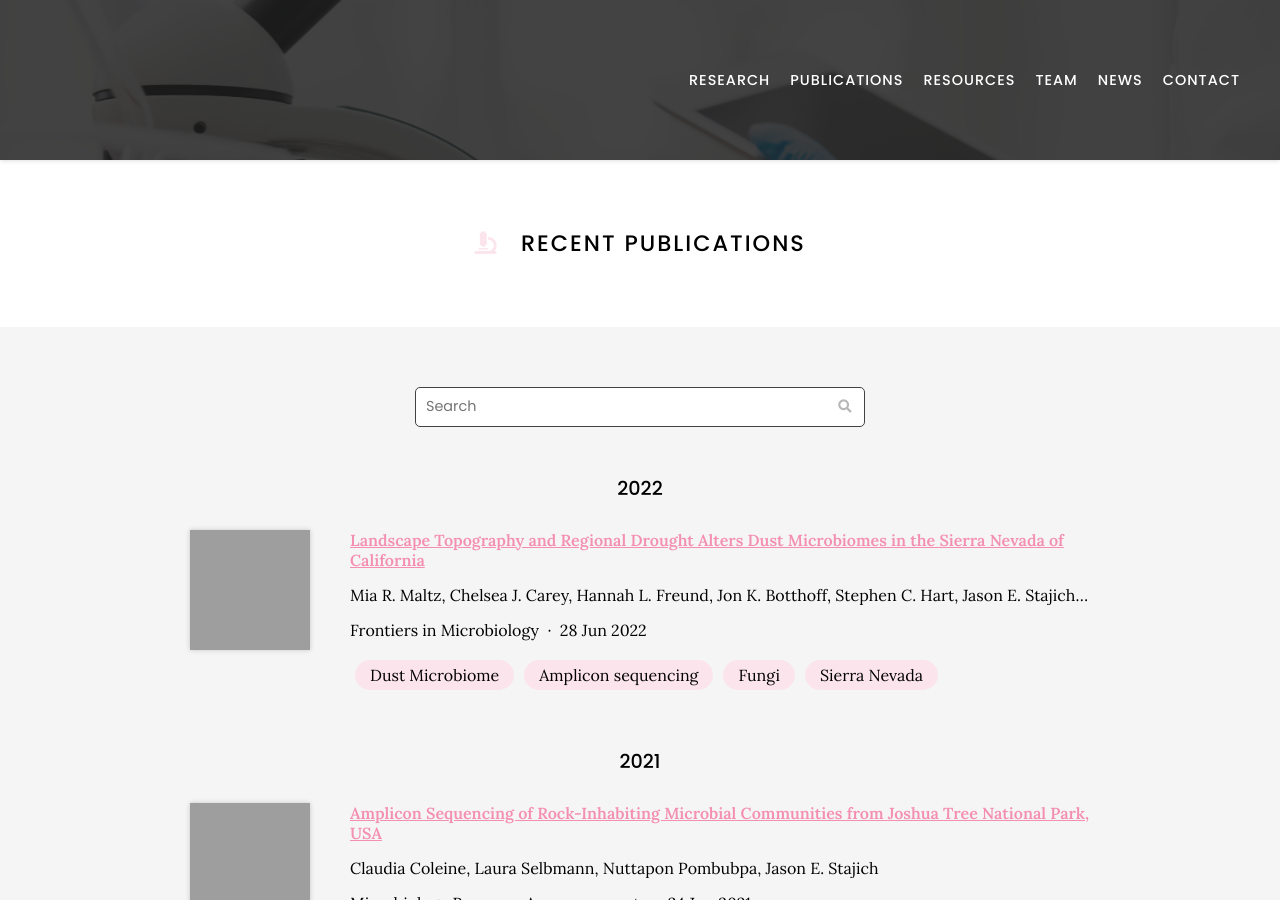
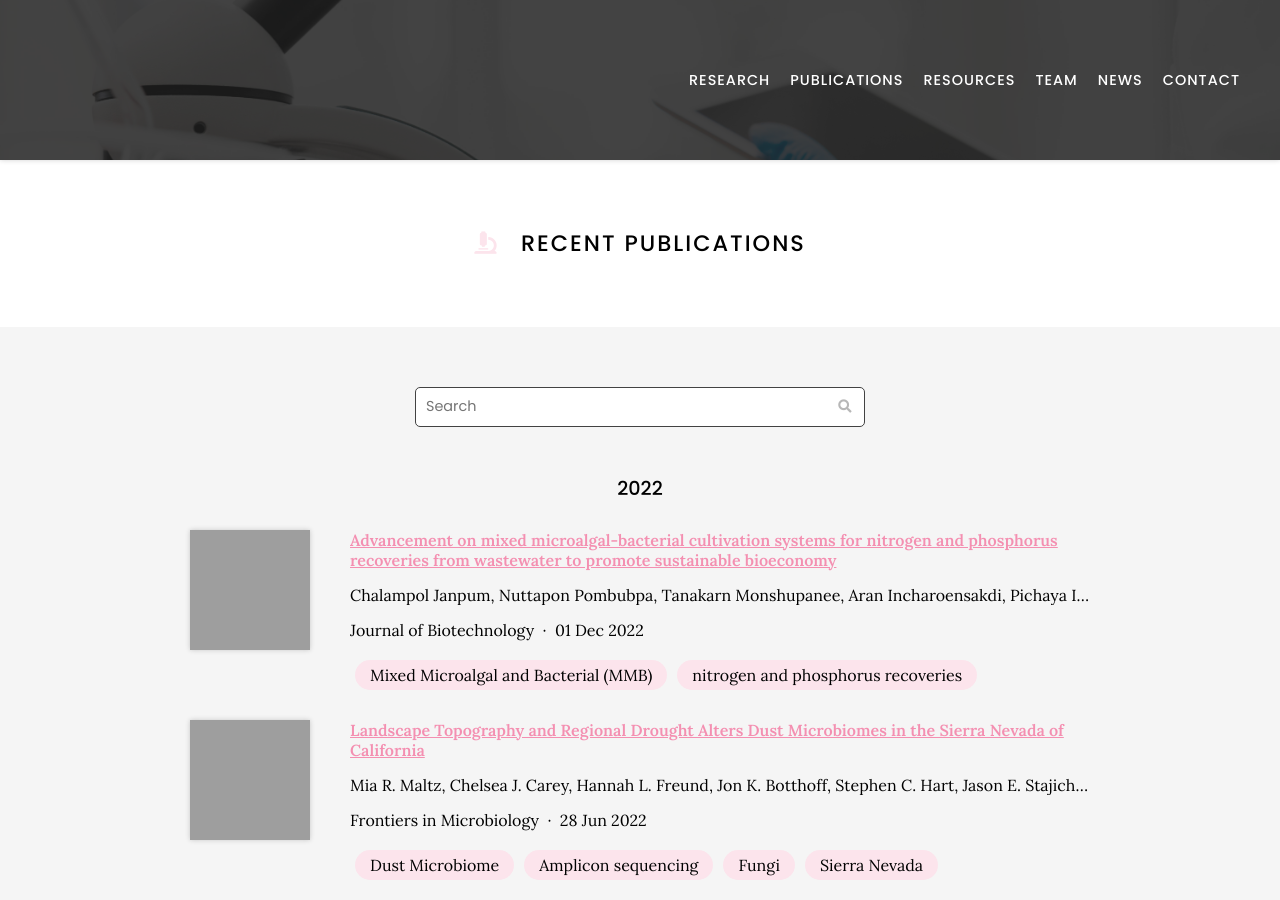
Before and after one commit to natpombubpa-lab/natpombubpa-lab.github.io, a Jekyll site: the page built from publication/index.md, in a window 1280 px wide and 900 px high. Built offline with Jekyll 4.4.1, drawn with Linux system fonts in a browser that asks for light colours; nearby versions of some CDN libraries; grey boxes are pictures that could not be loaded.

Commit message:
Generate citations

```diff
--- a/_data/citations.yaml
+++ b/_data/citations.yaml
@@ -1,5 +1,23 @@
 # GENERATED AUTOMATICALLY, DO NOT EDIT
 
+- id: doi:10.1016/j.jbiotec.2022.11.008
+  title: Advancement on mixed microalgal-bacterial cultivation systems for nitrogen
+    and phosphorus recoveries from wastewater to promote sustainable bioeconomy
+  authors:
+  - Chalampol Janpum
+  - Nuttapon Pombubpa
+  - Tanakarn Monshupanee
+  - Aran Incharoensakdi
+  - Pichaya In-na
+  publisher: Journal of Biotechnology
+  date: '2022-12-01'
+  link: https://doi.org/grb69z
+  image: https://ars.els-cdn.com/content/image/1-s2.0-S0168165622002711-ga1_lrg.jpg
+  extra-links:
+  - type: journal
+  tags:
+  - Mixed Microalgal and Bacterial (MMB)
+  - nitrogen and phosphorus recoveries
 - id: doi:10.3389/fmicb.2022.856454
   title: Landscape Topography and Regional Drought Alters Dust Microbiomes in the
     Sierra Nevada of California
```
